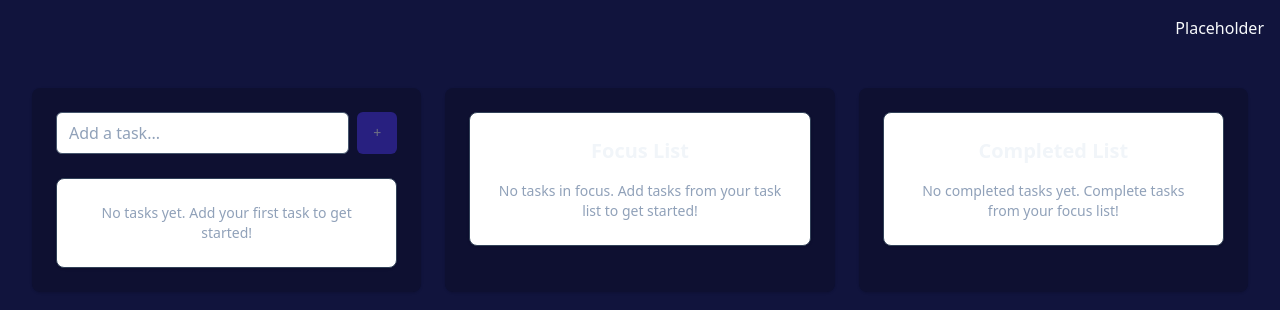
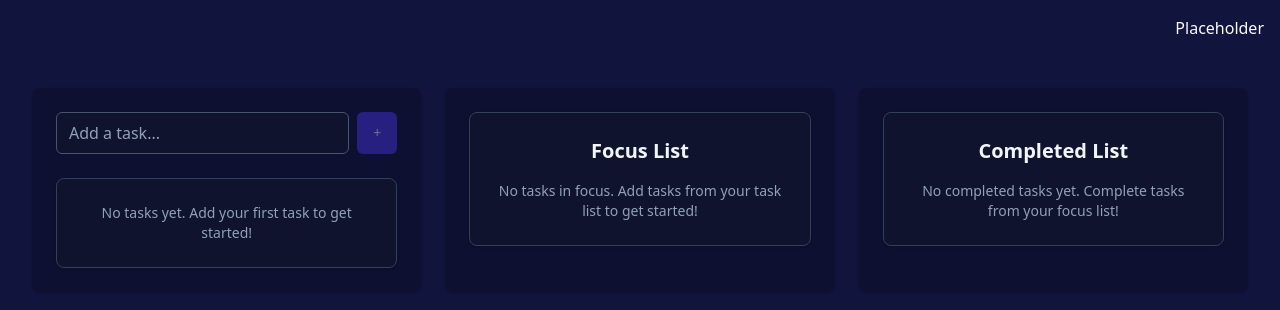
Before and after one commit to Occidi/dailyFocus, a React (Vite) app: page / in a window 1280 px wide. Shown: the top 310 px of the page. Built offline with nearby package versions, Linux system fonts and the light colour scheme.

Commit message:
fixed remnants of white theme

```diff
--- a/src/features/completed/components/CompletedList.tsx
+++ b/src/features/completed/components/CompletedList.tsx
@@ -9,7 +9,7 @@ export type CompletedTask = {
 
 function CompletedList({ completed }: { completed: CompletedTask[] }) {
   return (
-    <section className="rounded-lg bg-white bg-slate-900/60 border border-slate-700 p-4 sm:p-6 shadow-sm">
+    <section className="rounded-lg bg-slate-900/60 border border-slate-700 p-4 sm:p-6 shadow-sm">
       <h2 className="text-xl font-semibold mb-4 text-gray-900 text-slate-100">
         Completed List
       </h2>
--- a/src/features/focus/components/FocusList.tsx
+++ b/src/features/focus/components/FocusList.tsx
@@ -9,7 +9,7 @@ function FocusList({
   onComplete: (taskId: string) => void;
 }) {
   return (
-    <section className="rounded-lg bg-white bg-slate-900/60 border border-slate-200 border-slate-700 p-4 sm:p-6 shadow-sm">
+    <section className="rounded-lg bg-slate-900/60 border border-slate-200 border-slate-700 p-4 sm:p-6 shadow-sm">
       <h2 className="text-xl font-semibold mb-4 text-gray-900 text-slate-100">
         Focus List
       </h2>
--- a/src/features/tasks/components/TaskInput.tsx
+++ b/src/features/tasks/components/TaskInput.tsx
@@ -30,7 +30,7 @@ export default function TaskInput({
           value={inputText}
           onChange={(e) => setInputText(e.target.value)}
           placeholder="Add a task..."
-          className="flex-1 min-w-0 rounded-md border border-slate-600 bg-white bg-slate-900/60 text-gray-900 text-slate-100 placeholder:text-slate-400 px-3 py-2 text-sm sm:text-base focus:outline-none focus:ring-2 focus:ring-indigo-500"
+          className="flex-1 min-w-0 rounded-md border border-slate-600 bg-slate-900/60 text-gray-900 text-slate-100 placeholder:text-slate-400 px-3 py-2 text-sm sm:text-base focus:outline-none focus:ring-2 focus:ring-indigo-500"
           aria-label="Task text"
         />
         <button
--- a/src/features/tasks/components/TaskList.tsx
+++ b/src/features/tasks/components/TaskList.tsx
@@ -56,7 +56,7 @@ export default function TaskList({
   canAddToFocus,
 }: TaskListProps) {
   return (
-    <section className="rounded-lg bg-white bg-slate-900/60 border border-slate-700 p-4 sm:p-6 shadow-sm">
+    <section className="rounded-lg bg-slate-900/60 border border-slate-700 p-4 sm:p-6 shadow-sm">
       {tasks.length === 0 ? (
         <p className="text-sm text-gray-600 text-slate-400">
           No tasks yet. Add your first task to get started!
```
